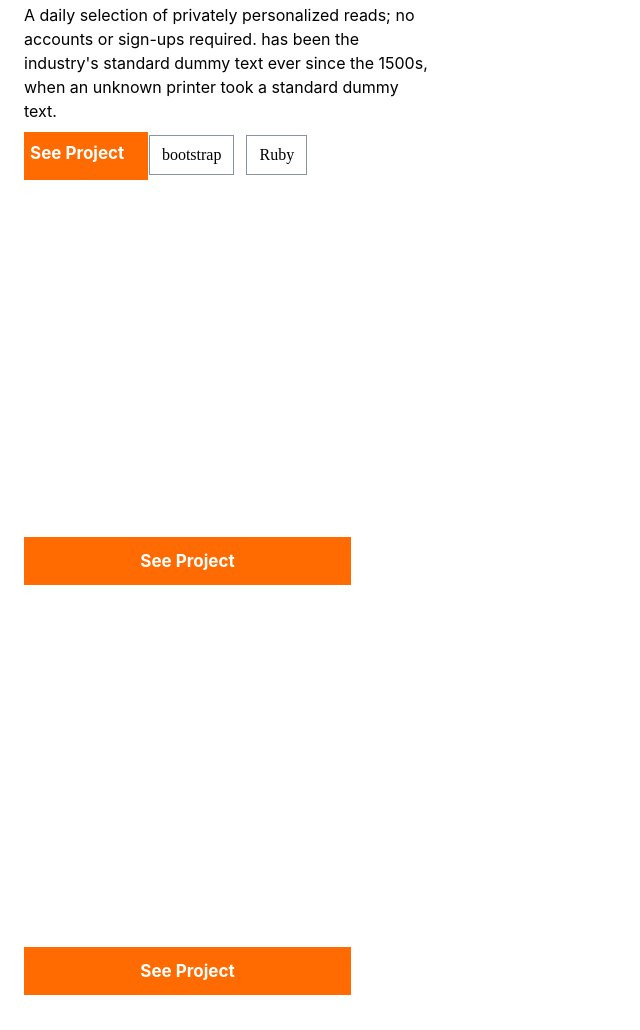
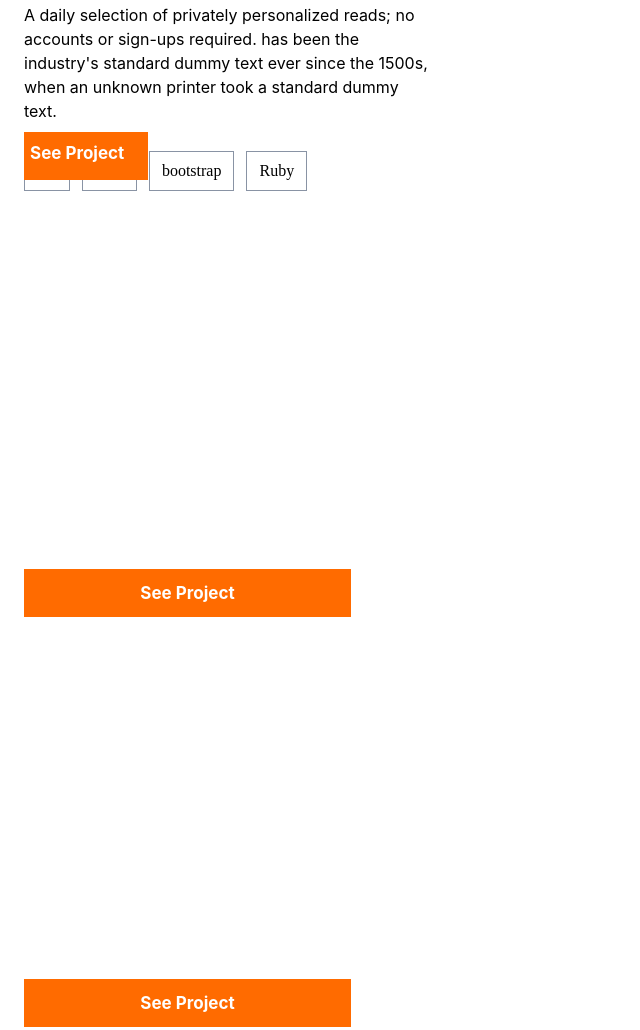
Before and after one commit to tamoorsaeed22/Contact--Form, a plain HTML site: page index.html in a window 1280 px wide. Shown: the part 1448-2478 px from the top of the page, without its empty margins (0-640 px from the left). Drawn offline with Linux system fonts and the light colour scheme.

Commit message:
Update style.css

```diff
--- a/style.css
+++ b/style.css
@@ -470,7 +470,7 @@ body {
   }
 }
 
-ul {
+.ul {
   display: flex;
   list-style: none;
   margin: 0;
```
